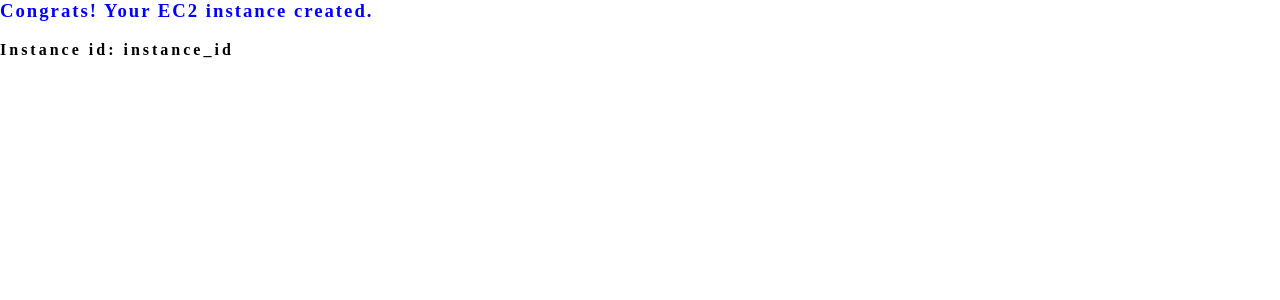
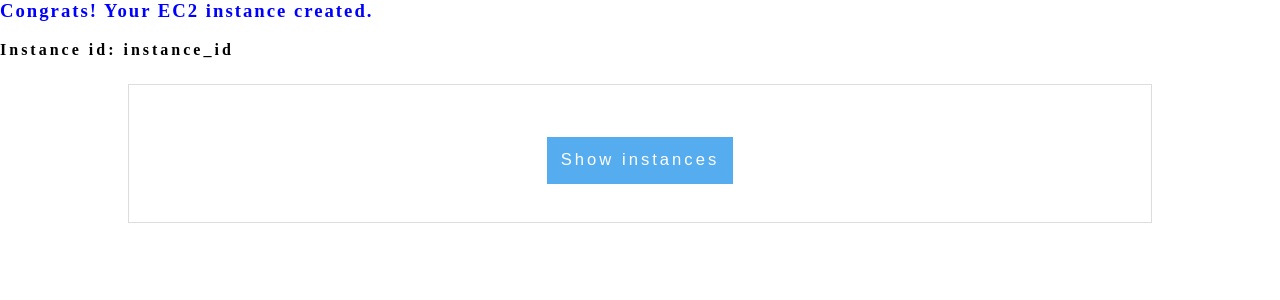
Before and after one commit to RajNalluri/hello-ec2, a Flask app: page /instance in a window 1280 px wide. Shown: the top 300 px of the page. Run offline with Flask 2, Linux system fonts and the light colour scheme.

Commit message:
show instances

```diff
--- a/application.py
+++ b/application.py
@@ -1,6 +1,7 @@
 import base64
 import boto3
 from flask import Flask, render_template, url_for, request
+import time
 
 import pdb
 
@@ -25,16 +26,32 @@ def create():
 
     return render_template('create.html', name = name)
 
+@application.route('/show', methods=['POST', 'GET'])
+def show():
+    ec2 = boto3.client('ec2')
+    response = ec2.describe_instances(
+        # Filters=[
+        #     # {
+        #     #     'Name': 'instance-state-code',
+        #     #     'Values': ['16']
+        #     # },
+        # ]
+    )
+    instances = []
+    for resrv in response['Reservations']:
+        for ins in resrv['Instances']:
+            info = (ins['InstanceId'], ins['State']['Name'], ins['PublicDnsName'])
+            instances.append(info)
+
+    return render_template('show.html', instance_ids = instances)
+
 @application.route('/instance', methods=['POST', 'GET'])
 def instance():
     return render_template('instance.html', instance_id = 'instance_id')
 
 @application.route('/status', methods=['POST', 'GET'])
 def status():
-    # output = request.form.to_dict()
-    # print(output)
-    # name = output["name"]
-
+    existing_instance = None
     user_data = '''
     #!/bin/bash
     echo '
@@ -51,21 +68,39 @@ def status():
     sudo systemctl restart sshd.service
     echo 'Hello World!' > /tmp/hello.txt
     '''
-    # user_data = 'echo Hello {}'.format(name)
     base64_user_data = base64.b64encode(user_data.encode('ascii'))
 
-    ec2 = boto3.resource('ec2')
-    result = ec2.create_instances(
-    ImageId=IMAGE_ID,
-    InstanceType=INSTANCE_TYPE,
-    KeyName=KEY_NAME,
-    MinCount=MIN_COUNT,
-    MaxCount=MAX_COUNT,
-    UserData=base64_user_data
-    )
+    if not existing_instance:
+        ec2 = boto3.resource('ec2')
+        result = ec2.create_instances(
+            ImageId=IMAGE_ID,
+            InstanceType=INSTANCE_TYPE,
+            KeyName=KEY_NAME,
+            MinCount=MIN_COUNT,
+            MaxCount=MAX_COUNT,
+            UserData=base64_user_data,
+            TagSpecifications=[
+                {
+                'ResourceType': 'instance',
+                'Tags': [
+                    {
+                        'Key': 'Name',
+                        'Value': 'hello-ec2-{}'.format(time.time())
+                    },
+                ]
+            },
+            ]
+        )
+        instance_id = result[0]
+        existing_instance = instance_id
+    else:
+        instance_id = existing_instance
 
-    instance_id = result[0]
-
+    # client = boto3.client('ec2')
+    # response = client.describe_instance_status(
+    #     InstanceIds=[instance_id]
+    # )
+    # pdb.set_trace()
     return render_template('instance.html', instance_id = instance_id)
 
 if __name__ == "__main__":
--- a/templates/create.html
+++ b/templates/create.html
@@ -17,6 +17,9 @@
 
     <center><input class="file_submit" type="Submit" value="Create your EC2 instance"></center>
   </form>
+  <form class="grid" action="/show" method="POST">
+    <center><input class="file_submit" type="Submit" value="Show instances"></center>
+  </form>
 
 
 
--- a/templates/instance.html
+++ b/templates/instance.html
@@ -8,6 +8,9 @@
 <body>
   <h3 style="color: blue;" class="let_space">Congrats! Your EC2 instance created.</h3>
   <b>Instance id: {{instance_id}}</b>
+  <form class="grid" action="/show" method="POST">
+    <center><input class="file_submit" type="Submit" value="Show instances"></center>
+  </form>
 </body>
 
 </html>
```
Also changed, not shown: templates/show.html (added, +17 -0 lines).
